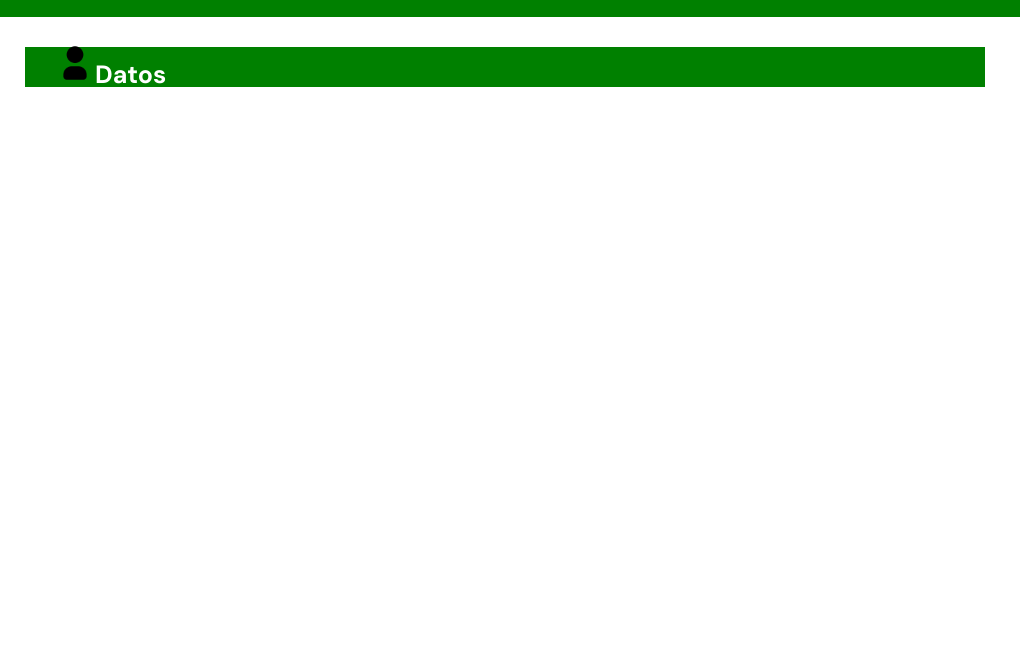
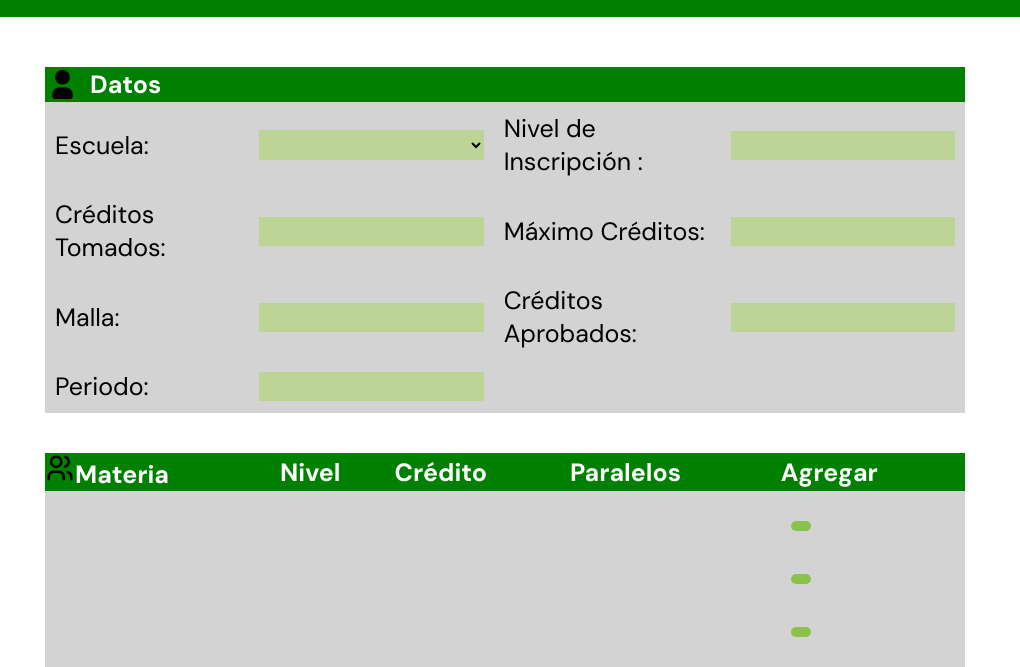
Before and after one commit to MrSignals/Proyecto_Software, a website: page public/index.html in a window 1280 px wide. Shown: the part 133-800 px from the top of the page, 260-1280 px from the left. Drawn offline with Linux system fonts and the light colour scheme; no server answers.

Commit message:
Interfaz gráfica terminada

```diff
--- a/public/css/styles.css
+++ b/public/css/styles.css
@@ -82,7 +82,7 @@ main {
   align-items: flex-start;
   width: auto;
   height: auto;
-  background-color: #11A00E;
+  background-color: #11a00e;
 }
 
 .menu--container img {
@@ -101,16 +101,16 @@ main {
 }
 
 .options--container {
-  background-color: #86C881;
+  background-color: #86c881;
   font-size: 2.5rem;
   height: 150px;
 }
 
-.options--container img{
+.options--container img {
   width: 50px;
   height: 50px;
 }
-.information--container{
+.information--container {
   position: fixed;
   right: 0;
   top: 180px;
@@ -120,13 +120,79 @@ main {
   width: 75%;
   margin-right: 35px;
   min-width: 320px;
-  height: 20px;
   text-align: left;
-  background-color: green;
   padding: 20px;
 }
 
-.information--container img{
-  width: 40px;
-  height: 40px;
+.user--img {
+  display: flex;
+  justify-content: flex-start;
+  align-items: center;
+  background-color: green;
 }
+
+.user--img img {
+  width: 35px;
+  height: 35px;
+}
+
+.user--information {
+  height: 400px;
+  background-color: #d9d9d9;
+}
+
+table {
+  width: 100%;
+  border-collapse: collapse;
+  background-color: #d3d3d3;
+}
+td {
+  font-size: 2.5rem;
+  padding: 10px;
+}
+.input-field {
+  width: 100%;
+  background-color: #bdd497;
+}
+.dropdown,
+.text-input {
+  font-size: 2.5rem;
+  width: 100%;
+  background-color: #bdd497;
+  border: none;
+}
+.link {
+  color: black;
+  text-decoration: none;
+}
+.footer--table {
+  margin-top: 40px;
+}
+.table--header {
+  height: 35px;
+  margin-top: 40px;
+  font-size: 2.5rem;
+  background-color: green;
+  padding: 10px;
+  color: white;
+}
+
+th > img {
+  width: 30px;
+  height: 30px;
+}
+.header img {
+  width: 35px;
+  height: 35px;
+  margin-right: 10px;
+}
+
+.add-btn {
+  text-align: center;
+  font-size: 18px;
+  cursor: pointer;
+  background-color: #8bc34a;
+  border: none;
+  padding: 5px 10px;
+  border-radius: 5px;
+}
--- a/public/index.html
+++ b/public/index.html
@@ -35,15 +35,94 @@
         />
       </div>
       <section class="menu--container">
-        <h2>           Menú de Opciones</h2>
+        <h2>Menú de Opciones</h2>
         <img src="./img/arrow-badge-down.png" alt="arrow-down" />
       </section>
       <section class="options--container">
-      <p><img src="./img/calendar-search.png" alt="">Mi horario de clase</p>
-      <p><img src="./img/folder.png" alt="">Mi inscripcion</p>
+        <p><img src="./img/calendar-search.png" alt="" />Mi horario de clase</p>
+        <p><img src="./img/folder.png" alt="" />Mi inscripcion</p>
       </section>
       <section class="information--container">
-        <h2> <img src="./img/user.png" alt="">Datos</h2>
+        <div class="user--img">
+          <img src="./img/user.png" alt="" />
+          <h2>Datos</h2>
+        </div>
+        <table>
+          <tr>
+            <td>Escuela:</td>
+            <td>
+              <select class="dropdown">
+                <option></option>
+              </select>
+            </td>
+            <td>Nivel de Inscripción :</td>
+            <td>
+              <input type="text" class="text-input" readonly />
+            </td>
+          </tr>
+          <tr>
+            <td>Créditos Tomados:</td>
+            <td><input type="text" class="text-input" readonly /></td>
+            <td>Máximo Créditos:</td>
+            <td>
+              <input type="text" class="text-input" readonly />
+            </td>
+          </tr>
+          <tr>
+            <td>Malla:</td>
+            <td><input type="text" class="text-input" /></td>
+            <td><a href="#" class="link">Créditos Aprobados:</a></td>
+            <td><input type="text" class="text-input" readonly /></td>
+          </tr>
+          <tr>
+            <td>Periodo:</td>
+            <td><input type="text" class="text-input" /></td>
+          </tr>
+        </table>
+
+        <div class="footer--table">
+          <table>
+            <thead class="table--header">
+              <tr>
+                <th><img src="./img/users.png" alt="" />Materia</th>
+                <th>Nivel</th>
+                <th>Crédito</th>
+                <th>Paralelos</th>
+                <th>Agregar</th>
+              </tr>
+            </thead>
+            <tbody>
+              <tr>
+                <td></td>
+                <td></td>
+                <td></td>
+                <td></td>
+                <td><button class="add-btn"></button></td>
+              </tr>
+              <tr>
+                <td></td>
+                <td></td>
+                <td></td>
+                <td></td>
+                <td><button class="add-btn"></button></td>
+              </tr>
+              <tr>
+                <td></td>
+                <td></td>
+                <td></td>
+                <td></td>
+                <td><button class="add-btn"></button></td>
+              </tr>
+              <tr>
+                <td></td>
+                <td></td>
+                <td></td>
+                <td></td>
+                <td><button class="add-btn"></button></td>
+              </tr>
+            </tbody>
+          </table>
+        </div>
       </section>
     </main>
 
```
Also changed, not shown: public/img/users.png (added).
